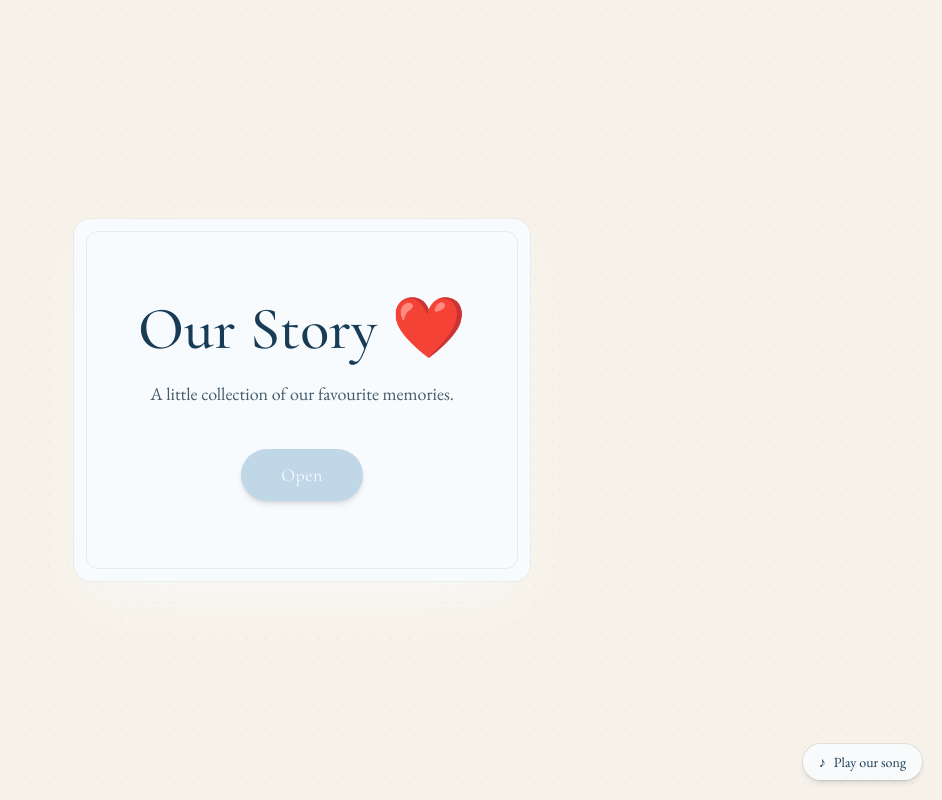
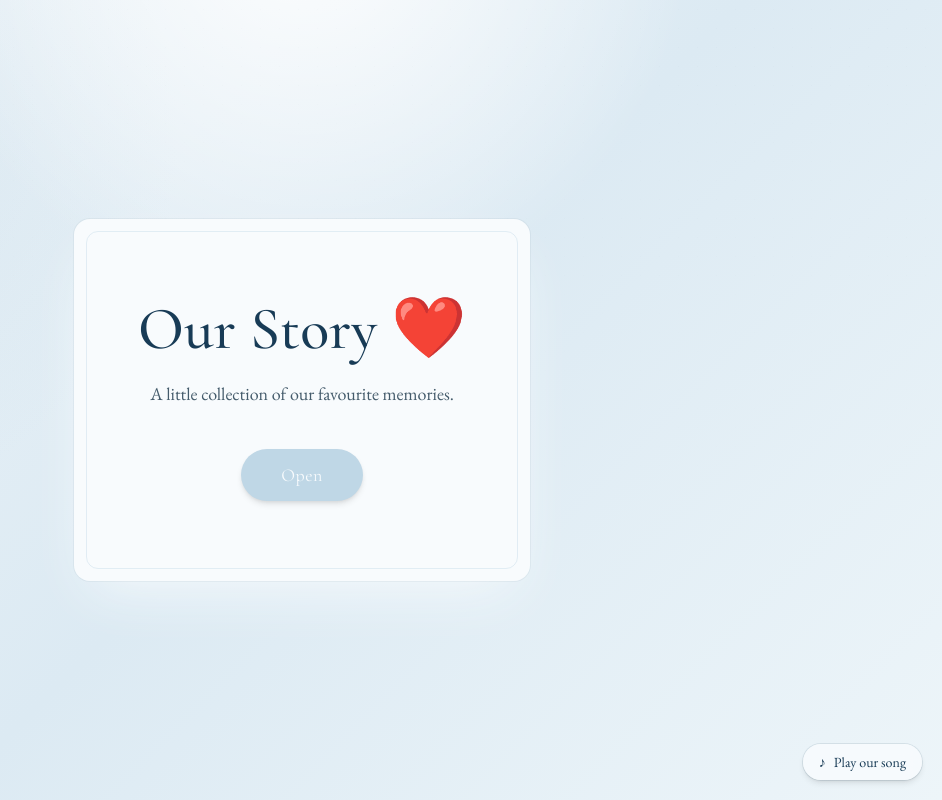
Before and after one commit to josh1128/elina, a Next.js app in the folder flipbook/: page / in a window 1280 px wide. Shown: the whole page, without its empty margins (338-1280 px from the left). Built offline with nearby package versions, Linux system fonts and the light colour scheme.

Commit message:
Style app with coastal blue background

```diff
--- a/flipbook/app/globals.css
+++ b/flipbook/app/globals.css
@@ -12,29 +12,43 @@ body {
 }
 
 body {
-  background-color: #f7f2e9;
-  /* faint paper grain */
-  background-image: radial-gradient(
-    rgba(62, 46, 39, 0.035) 1px,
-    transparent 1px
-  );
-  background-size: 18px 18px;
-  color: #3e2e27;
+  background-color: #eef4f8;
+  background-image:
+    radial-gradient(circle at 50% -10%, rgba(255, 255, 255, 0.92), transparent 36%),
+    radial-gradient(circle at 12% 18%, rgba(191, 215, 230, 0.34), transparent 28%),
+    linear-gradient(135deg, #eef4f8 0%, #dceaf3 52%, #edf5f9 100%);
+  background-attachment: fixed;
+  color: #183b56;
   -webkit-font-smoothing: antialiased;
   text-rendering: optimizeLegibility;
 }
 
-/* react-pageflip fills its wrapper; keep shadows soft */
-.book-shadow .stf__parent {
-  filter: drop-shadow(0 30px 40px rgba(62, 46, 39, 0.25));
+body::before {
+  content: "";
+  position: fixed;
+  inset: 0;
+  pointer-events: none;
+  opacity: 0.32;
+  background-image: radial-gradient(rgba(24, 59, 86, 0.08) 0.65px, transparent 0.65px);
+  background-size: 19px 19px;
+  mask-image: linear-gradient(to bottom, rgba(0, 0, 0, 0.55), transparent 88%);
 }
 
-/* Hide the default focus ring only where we provide our own */
+::selection {
+  background: #bfd7e6;
+  color: #183b56;
+}
+
+/* react-pageflip fills its wrapper; keep the shadow cool and airy */
+.book-shadow .stf__parent {
+  filter: drop-shadow(0 30px 42px rgba(39, 75, 100, 0.22));
+}
+
 button:focus-visible,
 a:focus-visible {
-  outline: 2px solid #d18e86;
+  outline: 2px solid #4f7fa3;
   outline-offset: 3px;
-  border-radius: 4px;
+  border-radius: 6px;
 }
 
 @media (prefers-reduced-motion: reduce) {
```
